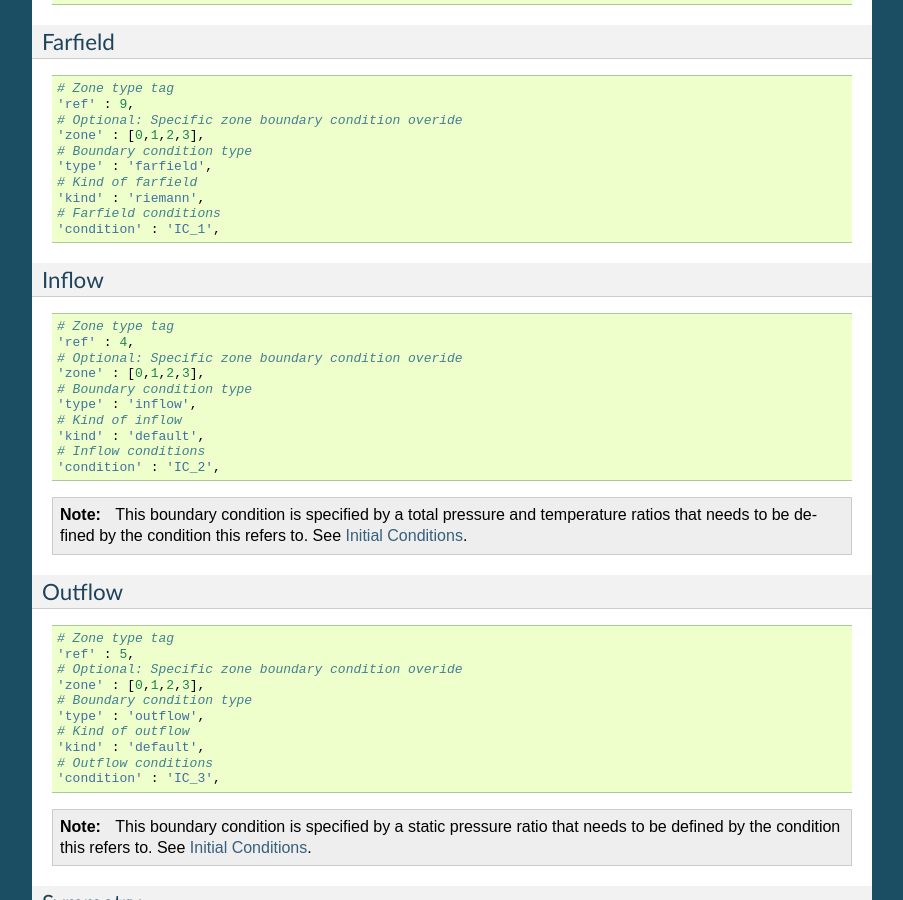
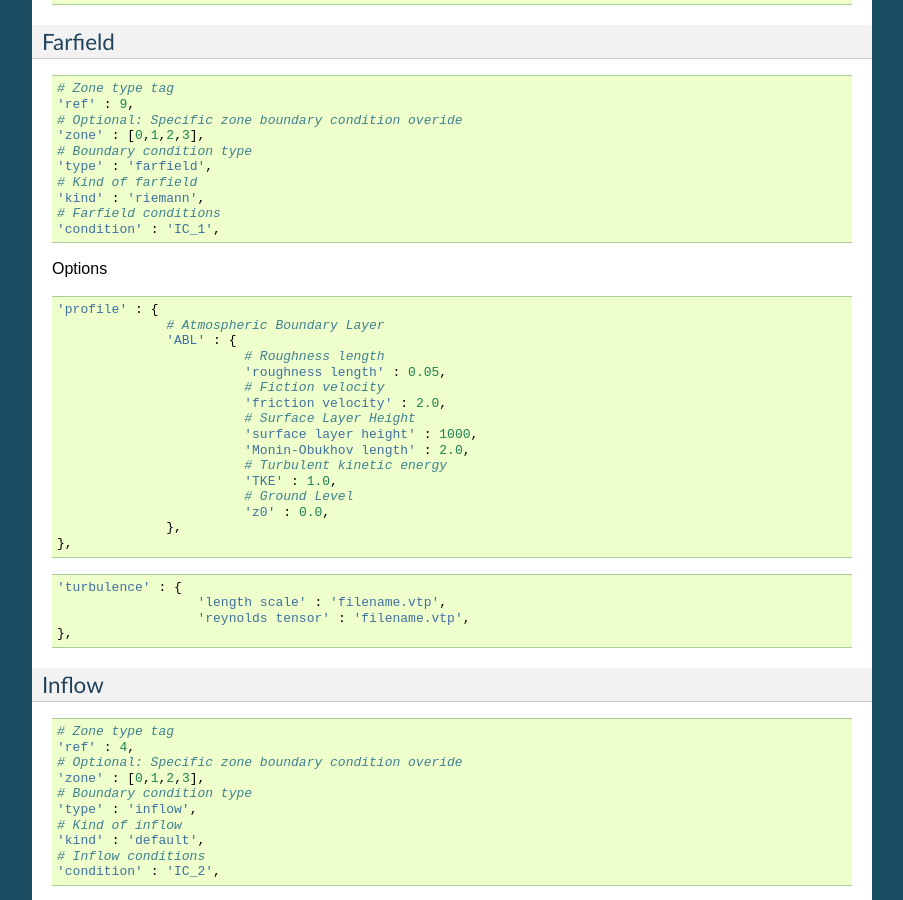
Before and after one commit to zCFD/zCFDguide, a Sphinx documentation site: the page built from docs/source/control-dict.rst, in a window 1280 px wide and 900 px high, scrolled down 6100 px. Shown: the whole window, without its empty margins (198-1101 px from the left). Built offline with Sphinx 7.4.7, drawn with Linux system fonts in a browser that asks for light colours; formulas are drawn with MathJax 3; some of the changed text lies outside the part shown.

```diff
--- a/docs/source/control-dict.rst
+++ b/docs/source/control-dict.rst
@@ -276,11 +276,10 @@ For external flows this ratio varies from  0.1 to 1 (wind tunnel 1 to 10)
 For internal flows there is greater dependence on Reynolds number as the largest eddies in the flow are limited
 by the characteristic lengths of the geometry (e.g. The height of the channel or diameter of the pipe). Typical values are:
 
-+------+-------+------+--------+--------+--------+-----------+
-| Re   |  3000 | 5000 | 10,000 | 15,000 | 20,000 | > 100,000 |
-+------+-------+------+--------+--------+--------+-----------+
-| eddy |  11.6 | 16.5 | 26.7   | 34.0   | 50.1   |  100      |
-+------+-------+------+--------+--------+--------+-----------+
+======= ======= ====== ======== ======== ======== ===========
+  Re      3000   5000   10,000   15,000   20,000   > 100,000
+  eddy    11.6   16.5   26.7     34.0     50.1      100
+======= ======= ====== ======== ======== ======== ===========
 
 .. code-block:: python
 
@@ -425,6 +424,34 @@ Farfield
     'kind' : 'riemann',
     # Farfield conditions
     'condition' : 'IC_1',
+
+Options
+
+.. code-block:: python
+
+    'profile' : {
+                  # Atmospheric Boundary Layer
+                  'ABL' : {
+                            # Roughness length
+                            'roughness length' : 0.05,
+                            # Fiction velocity
+                            'friction velocity' : 2.0,
+                            # Surface Layer Height
+                            'surface layer height' : 1000,
+                            'Monin-Obukhov length' : 2.0,
+                            # Turbulent kinetic energy
+                            'TKE' : 1.0,
+                            # Ground Level
+                            'z0' : 0.0,
+                  },
+    },
+
+.. code-block:: python
+
+    'turbulence' : {
+                      'length scale' : 'filename.vtp',
+                      'reynolds tensor' : 'filename.vtp',
+    },
 
 Inflow
 ^^^^^^
@@ -603,70 +630,44 @@ Options
 
 .. topic:: Output Variables
 
-  +---------------------+---------------------+-----------------------------+
-  | Variable Name       | Alias               | Definition                  |
-  +=====================+=====================+=============================+
-  | temperature         | T, t                |                             |
-  +---------------------+---------------------+-----------------------------+
-  | pressure            | p                   |                             |
-  +---------------------+---------------------+-----------------------------+
-  | density             | rho                 |                             |
-  +---------------------+---------------------+-----------------------------+
-  | velocity            | V, v                |                             |
-  +---------------------+---------------------+-----------------------------+
-  | cp                  |                     |                             |
-  +---------------------+---------------------+-----------------------------+
-  | mach                | m                   |                             |
-  +---------------------+---------------------+-----------------------------+
-  | viscosity           | mu                  |                             |
-  +---------------------+---------------------+-----------------------------+
-  | kinematicviscosity  | nu                  |                             |
-  +---------------------+---------------------+-----------------------------+
-  | gauge_pressure      |                     |                             |
-  +---------------------+---------------------+-----------------------------+
-  | vorticity           |                     |                             |
-  +---------------------+---------------------+-----------------------------+
-  | Qcriterion          |                     |                             |
-  +---------------------+---------------------+-----------------------------+
-  | turbulenceintensity | ti                  |                             |
-  +---------------------+---------------------+-----------------------------+
-  | eddy                |                     |                             |
-  +---------------------+---------------------+-----------------------------+
-  | cell_velocity       |                     |                             |
-  +---------------------+---------------------+-----------------------------+
-  | centre              |                     |                             |
-  +---------------------+---------------------+-----------------------------+
-  | walldistance        |                     |                             |
-  +---------------------+---------------------+-----------------------------+
-  | walldistancezone    |                     |                             |
-  +---------------------+---------------------+-----------------------------+
-  | parent              |                     |                             |
-  +---------------------+---------------------+-----------------------------+
+   ===================== ===================== ==================================
+    Variable Name         Alias                 Definition
+   ===================== ===================== ==================================
+    temperature           T, t
+    pressure              p
+    density               rho
+    velocity              V, v
+    cp                                          :math:`C_p=\frac{P}{0.5\rho V^2}`
+    mach                  m
+    viscosity             mu
+    kinematicviscosity    nu
+    gauge_pressure
+    vorticity
+    Qcriterion
+    turbulenceintensity   ti
+    eddy
+    cell_velocity
+    centre
+    walldistance
+    walldistancezone
+    parent
+   ===================== ===================== ==================================
 
   Surface only quantities
 
-  +---------------------+---------------------+-----------------------------+
-  | pressureforce       |                     |                             |
-  +---------------------+---------------------+-----------------------------+
-  | pressuremoment      |                     |                             |
-  +---------------------+---------------------+-----------------------------+
-  | pressuremomentx     |                     |                             |
-  +---------------------+---------------------+-----------------------------+
-  | pressuremomenty     |                     |                             |
-  +---------------------+---------------------+-----------------------------+
-  | pressuremomentz     |                     |                             |
-  +---------------------+---------------------+-----------------------------+
-  | frictionforce       |                     |                             |
-  +---------------------+---------------------+-----------------------------+
-  | frictionmoment      |                     |                             |
-  +---------------------+---------------------+-----------------------------+
-  | roughness           |                     |                             |
-  +---------------------+---------------------+-----------------------------+
-  | ut                  |                     |                             |
-  +---------------------+---------------------+-----------------------------+
-  | yplus               |                     |                             |
-  +---------------------+---------------------+-----------------------------+
-  | zone                |                     |                             |
-  +---------------------+---------------------+-----------------------------+
-  | cf                  |                     |                             |
-  +---------------------+---------------------+-----------------------------+
+   ===================== ===================== ==================================
+    Variable Name         Alias                 Definition
+   ===================== ===================== ==================================
+    pressureforce
+    pressuremoment
+    pressuremomentx
+    pressuremomenty
+    pressuremomentz
+    frictionforce
+    frictionmoment
+    roughness
+    ut
+    yplus
+    zone
+    cf
+   ===================== ===================== ==================================
```
Also changed, not shown: 2 other files.
